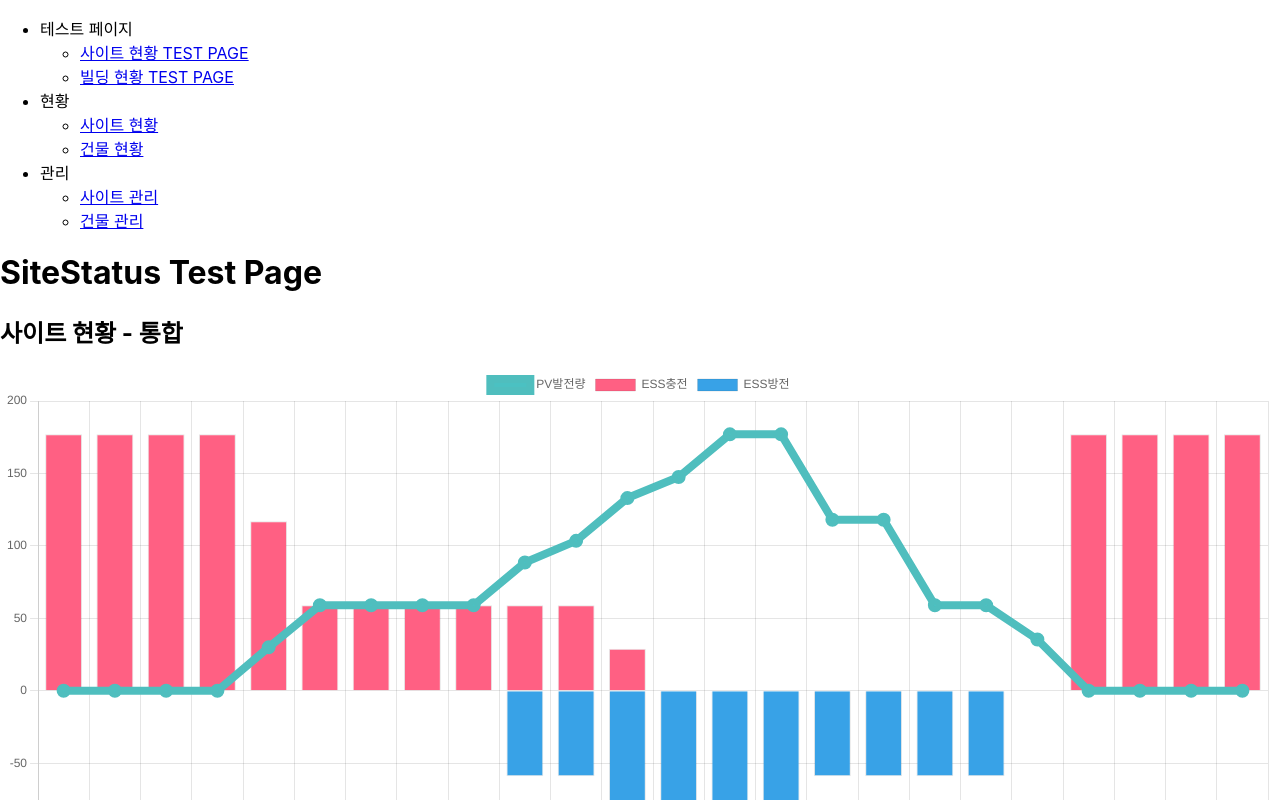
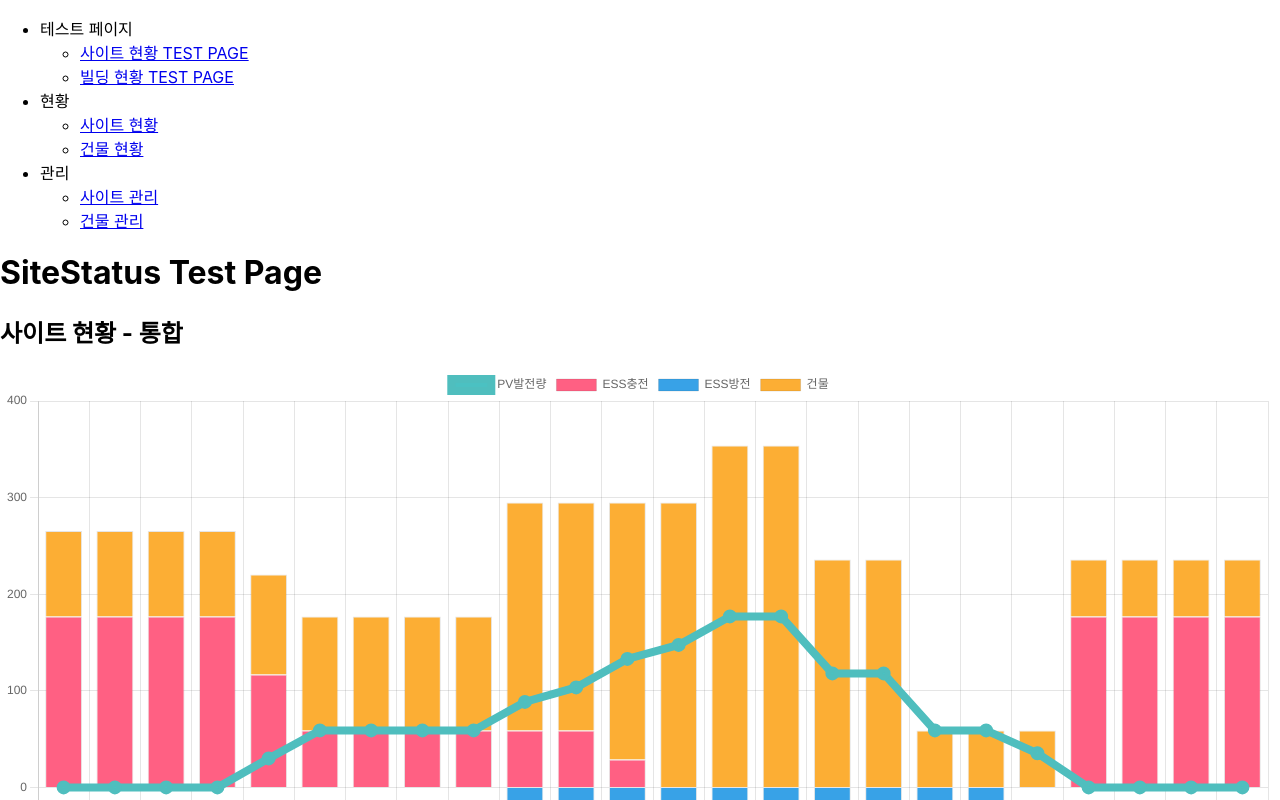
Before and after one commit to mizzyjo/react-study-hems, a React (Create React App) app: page /sitestatustest in a window 1280 px wide. Shown: the top 800 px of the page. Built offline with nearby package versions, Linux system fonts and the light colour scheme.

Commit message:
feat: 사이트 현황 테스트 사이트_mixedChart에 빌딩 정보 추가

```diff
--- a/src/pages/SiteStatusTestPage.jsx
+++ b/src/pages/SiteStatusTestPage.jsx
@@ -31,8 +31,18 @@ export default function SiteStatusTestPage() {
         staleTime: 1000 * 60 * 1,
     })
 
+    const {
+        isLoading: isBuildDataLoading,
+        error: buildDataError,
+        data: buildResultData,
+    } = useQuery({
+        queryKey: ['buildData'],
+        queryFn: () => hems.buildData(),
+        staleTime: 1000 * 60 * 1,
+    })
+
     useEffect(() => {
-        if(!isEssDataLoading && !isPvDataLoading){
+        if(!isEssDataLoading && !isPvDataLoading && !isBuildDataLoading){
             const essTimeList = essResultData.resultData.essTimeList
             const essChargeEnergy = essTimeList.map((item, idx) => item.chargeEnergy)
             const essDisChargeEnergy = essTimeList.map((item, idx) => -item.dischargeEnergy)
@@ -40,15 +50,19 @@ export default function SiteStatusTestPage() {
             const pvTimeList = pvResultData.resultData.pvTimeList
             const pvEnergy = pvTimeList.map((item) => item.energy)
 
+            const buildTimeList = buildResultData.resultData.buildTimeList
+            const buildEnergy = buildTimeList.map((item) => item.energy)
+
             setChartConfig(
                 produce(chartConfig, darft => {
                     darft.data.datasets[0].data = essChargeEnergy
                     darft.data.datasets[1].data = essDisChargeEnergy
-                    darft.data.datasets[2].data = pvEnergy
+                    darft.data.datasets[2].data = buildEnergy
+                    darft.data.datasets[3].data = pvEnergy
                 })
             )
         }
-    }, [isEssDataLoading, isPvDataLoading])
+    }, [isEssDataLoading, isPvDataLoading, isBuildDataLoading])
 
     return (
         <div>
@@ -89,6 +103,14 @@ const initialChartConfig = {
                 label: 'ESS방전',
                 data: Array(24).fill(0),
                 backgroundColor: '#38A2E7',
+                borderWidth: 1,
+                order: 2,
+            },
+            {
+                type: 'bar',
+                label: '건물',
+                data: Array(24).fill(0),
+                backgroundColor: '#FCAE34',
                 borderWidth: 1,
                 order: 2,
             },
```
